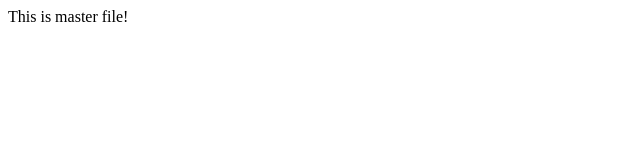
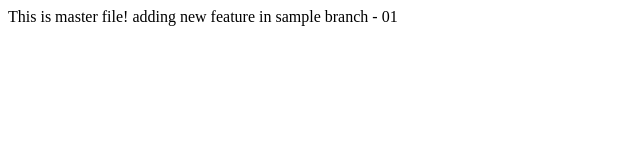
Before and after one commit to praveenkumargithub/Sample, a plain HTML site: page index.html in a window 1280 px wide. Shown: the whole page, without its empty margins (0-640 px from the left). Drawn offline with Linux system fonts and the light colour scheme.

Commit message:
commit from sample branch master - sm0

```diff
--- a/index.html
+++ b/index.html
@@ -1,5 +1,6 @@
 <html>
     <bod>
         This is master file!
+        adding new feature in sample branch - 01
     </bod>
 </html>
```
